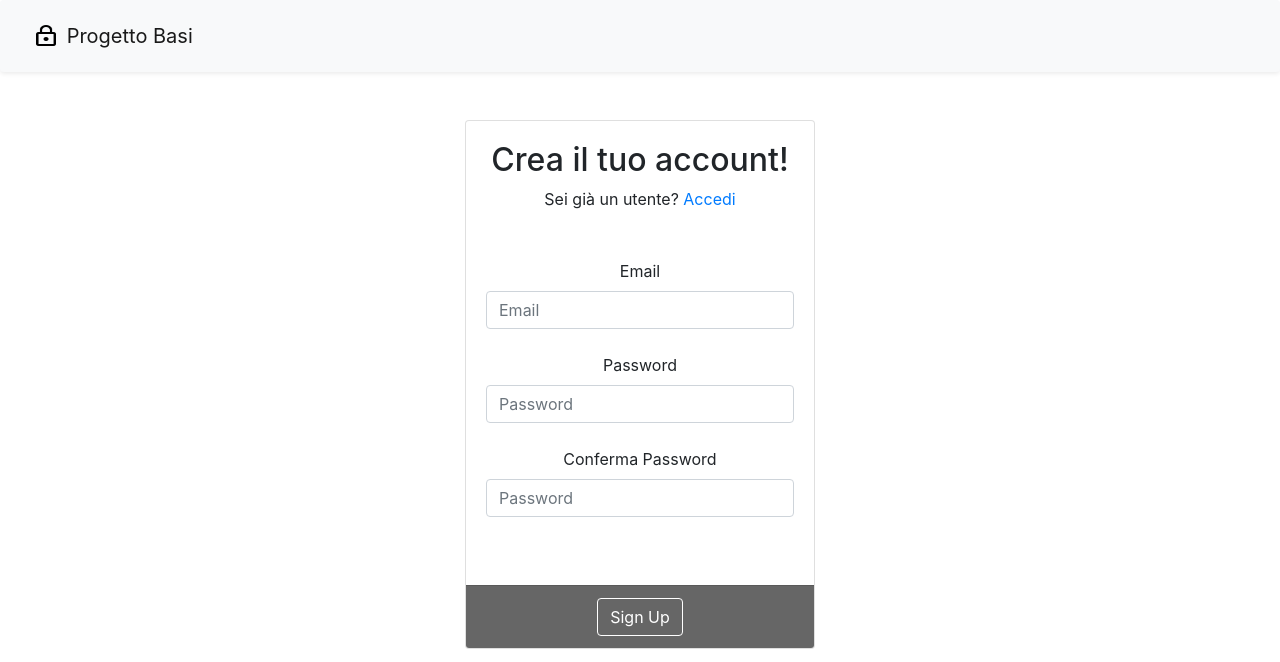
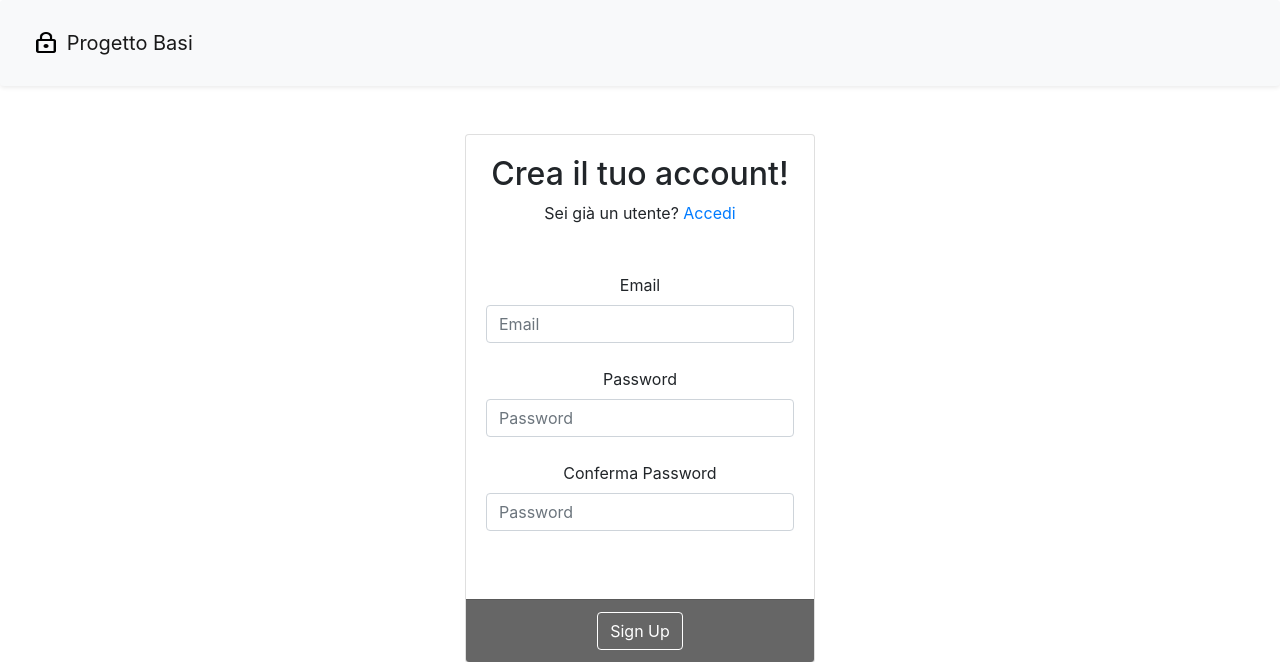
Before and after one commit to roveroniandrea/Progetto-BD, a Flask app: page /register in a window 1280 px wide. Shown: the top 662 px of the page. Run offline with Flask 2, Linux system fonts and the light colour scheme; some libraries are stand-ins or nearby versions.

Commit message:
navbar-fix

```diff
--- a/pages/auth/auth.py
+++ b/pages/auth/auth.py
@@ -34,7 +34,7 @@ def handleLogin():
 @login_required
 def handleLogout():
     logout_user()
-    return redirect('/auth')
+    return redirect('/')
 
 
 @authBlueprint.route('/register', methods=['GET'])
--- a/static/styles/main.css
+++ b/static/styles/main.css
@@ -11,3 +11,7 @@
 #error{
     color: red;
 }
+
+.navbar-div{
+    min-height: 54px;
+}
--- a/templates/navbar.html
+++ b/templates/navbar.html
@@ -2,16 +2,19 @@
 {% block navbar %}
 
 <nav class="navbar navbar-light bg-light shadow-sm p-3 mb-5 bg-body rounded">
-  <div class="container-fluid">
+  <div class="container-fluid navbar-div">
     <a class="navbar-brand" href="/">
       <img src="/static/image/outline_lock_black_24dp.png" alt="" width="30" height="24" class="d-inline-block align-text-top">
       Progetto Basi
     </a>
     <span class="navbar-text">
       {% if current_user.is_authenticated %}
-        <a href="/logout" class="btn btn-primary">Sign out</a>
+      <form method="post" action="/logout">
+         <button type="submit" class="btn btn-outline-secondary">Sign out</button>
+      </form>
       {% endif %}
     </span>
   </div>
 </nav>
+
 {% endblock %}
```
